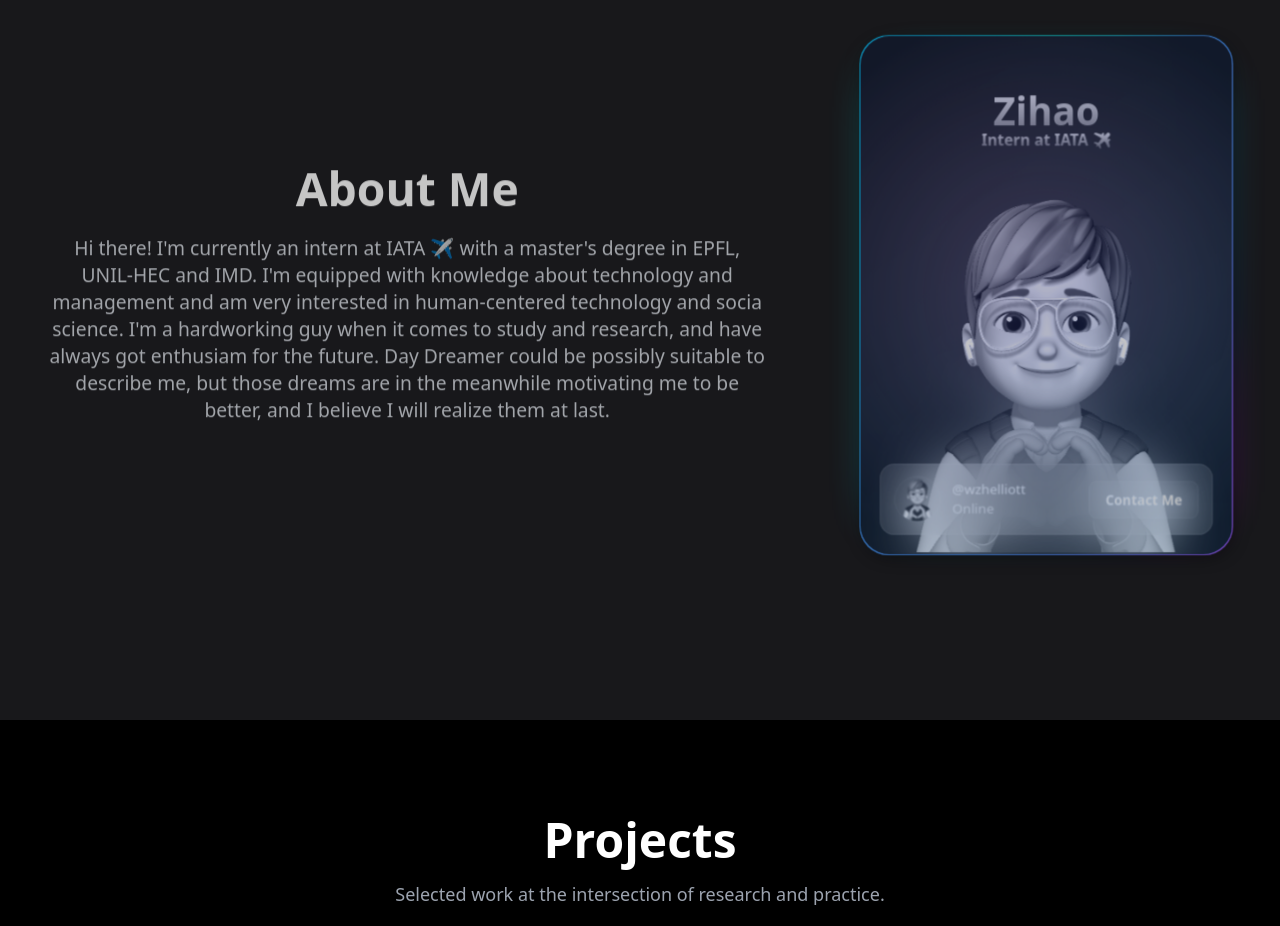
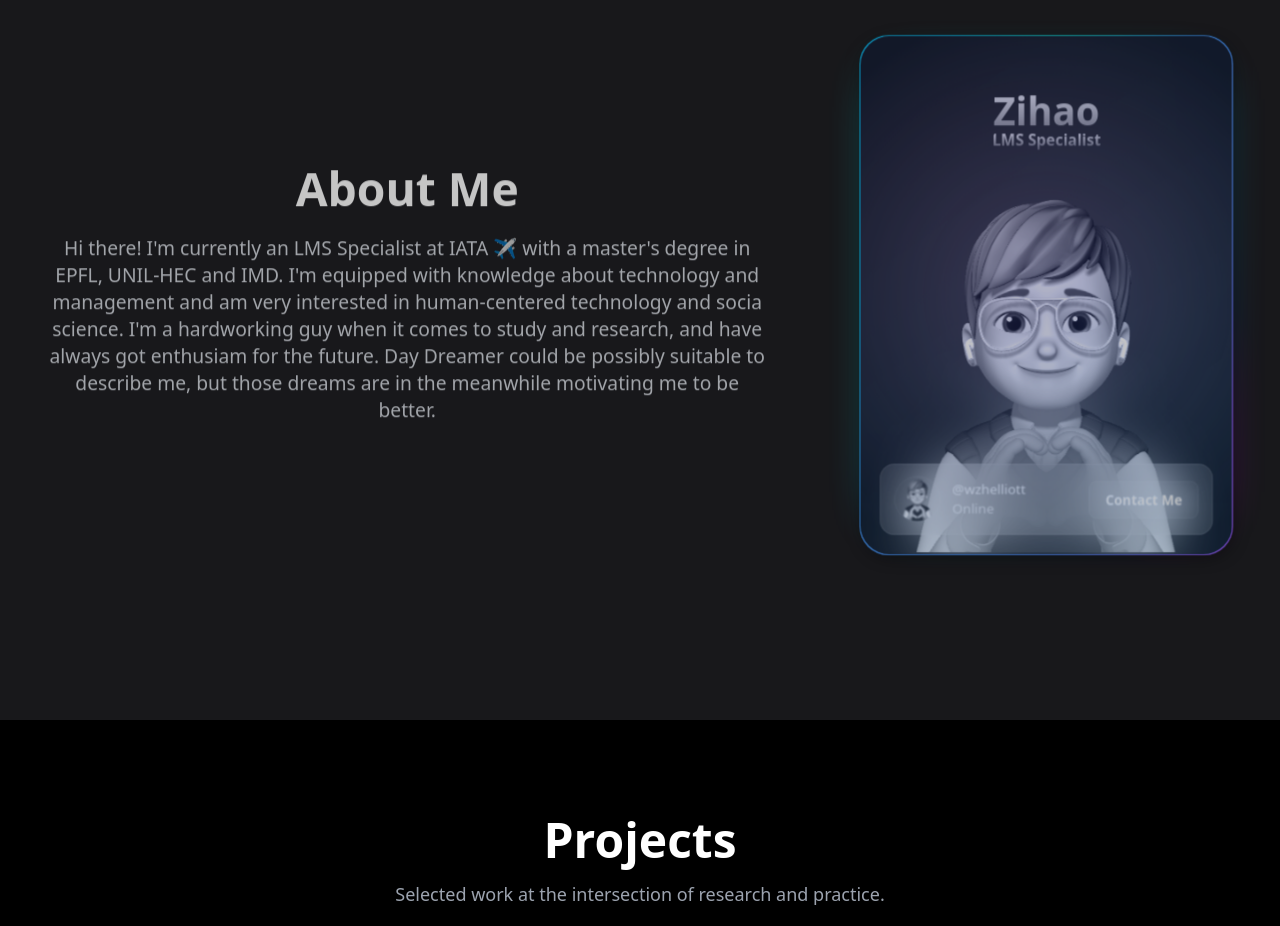
Before and after one commit to ZihaoWang2000/zihaowang2000.github.io, a Next.js app: page / in a window 1280 px wide. Shown: the part 880-1806 px from the top of the page. Built offline with nearby package versions, Linux system fonts and the light colour scheme.

Commit message:
update title

```diff
--- a/components/About.tsx
+++ b/components/About.tsx
@@ -37,19 +37,18 @@ export default function About() {
         <div className="max-w-3xl text-center space-y-6 mr-12">
           <h2 className="text-4xl md:text-5xl font-bold">About Me</h2>
           <p className="text-lg md:text-xl text-gray-300 leading-relaxed">
-            Hi there! I'm currently an intern at IATA ✈️ with a master's degree
-            in EPFL, UNIL-HEC and IMD. I'm equipped with knowledge about
+            Hi there! I'm currently an LMS Specialist at IATA ✈️ with a master's
+            degree in EPFL, UNIL-HEC and IMD. I'm equipped with knowledge about
             technology and management and am very interested in human-centered
             technology and socia science. I'm a hardworking guy when it comes to
             study and research, and have always got enthusiam for the future.
             Day Dreamer could be possibly suitable to describe me, but those
-            dreams are in the meanwhile motivating me to be better, and I
-            believe I will realize them at last.
+            dreams are in the meanwhile motivating me to be better.
           </p>
         </div>
         <ProfileCard
           name="Zihao"
-          title="Intern at IATA ✈️"
+          title="LMS Specialist"
           handle="wzhelliott"
           status="Online"
           contactText="Contact Me"
```
